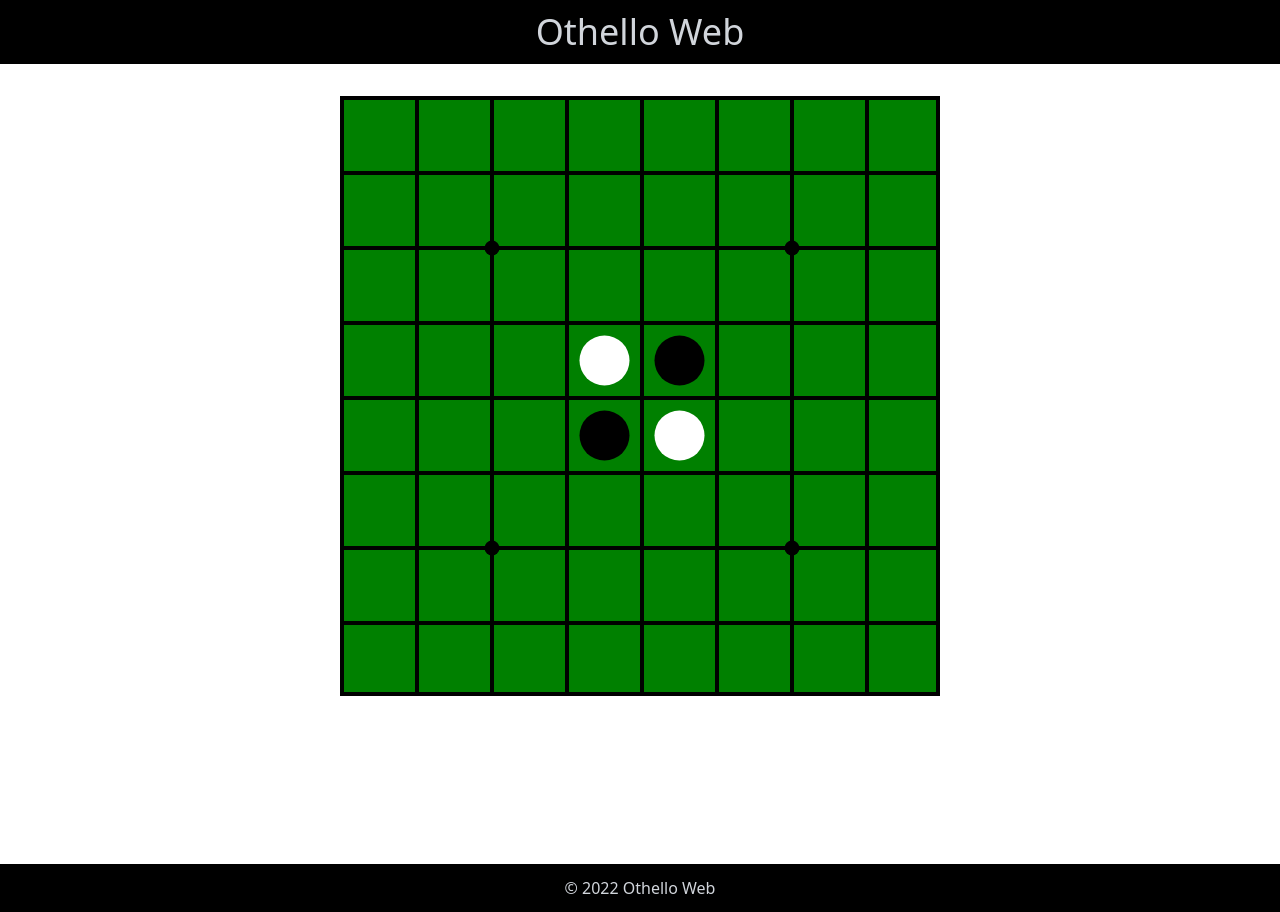
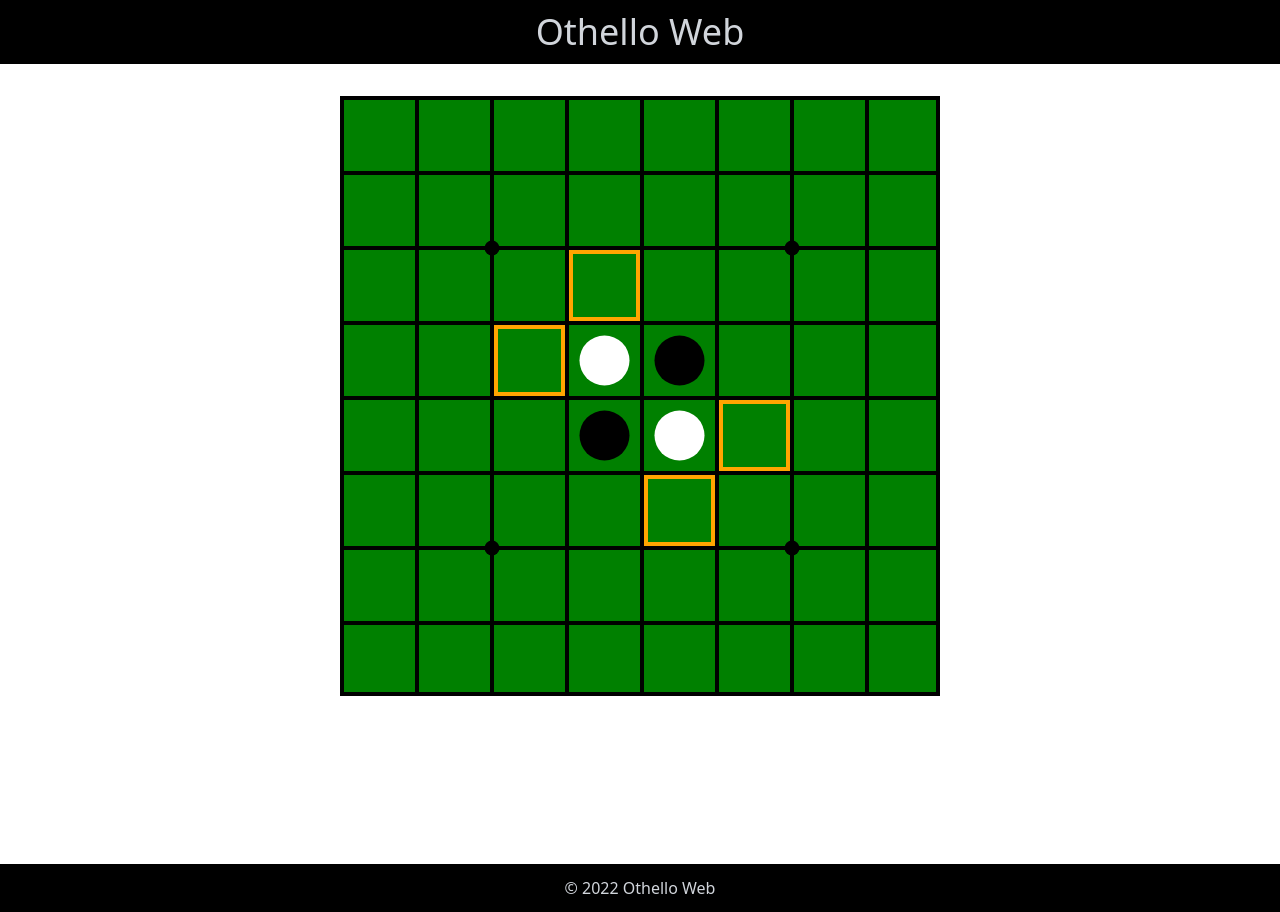
Before and after one commit to HiLow2021/GameWeb, a Next.js app in the folder Front/: page / in a window 1280 px wide. Built offline with nearby package versions, Linux system fonts and the light colour scheme.

Commit message:
update highlight feature

```diff
--- a/Front/components/othello.tsx
+++ b/Front/components/othello.tsx
@@ -72,7 +72,8 @@ const Othello = ({ width, height }: { width: number; height: number }): JSX.Elem
                     )}
                 </Layer>
                 <Layer key="othello-stone-layer">
-                    {coordinates.map((coordinate) => (
+                    {coordinates.map((coordinate) =>
+                        coordinate.shape === 'ellipse' ? (
                             <Ellipse
                                 fill={coordinate.color}
                                 x={cellWidth * coordinate.x + cellWidth / 2 + strokeWidthHalf}
@@ -80,7 +81,17 @@ const Othello = ({ width, height }: { width: number; height: number }): JSX.Elem
                                 radiusX={cellWidth / 3}
                                 radiusY={cellHeight / 3}
                             />
-                    ))}
+                        ) : (
+                            <Rect
+                                stroke={coordinate.color}
+                                strokeWidth={strokeWidth}
+                                x={cellWidth * coordinate.x + strokeWidth + strokeWidthHalf}
+                                y={cellHeight * coordinate.y + strokeWidth + strokeWidthHalf}
+                                width={cellWidth - strokeWidth * 2}
+                                height={cellHeight - strokeWidth * 2}
+                            />
+                        )
+                    )}
                 </Layer>
             </Stage>
         </>
@@ -103,7 +114,7 @@ function convertCellsToStones(cells: OthelloBoardCell[][]): Coordinate[] {
                     break;
 
                 case 'highLight':
-                    coordinate = { x, y, color: 'yellow', shape: 'rect' };
+                    coordinate = { x, y, color: 'orange', shape: 'rect' };
                     break;
 
                 default:
--- a/Front/shared/othello/othelloBoard.ts
+++ b/Front/shared/othello/othelloBoard.ts
@@ -39,6 +39,14 @@ export class OthelloBoard {
         return this.cells[y][x];
     }
 
+    public set(x: number, y: number, cell: OthelloBoardCell): void {
+        if (!this.isWithinRange(x, y)) {
+            return;
+        }
+
+        this.cells[y][x] = cell;
+    }
+
     public getCount(cell: OthelloBoardCell): number {
         let count = 0;
         for (let y = 0; y < this.cells.length; y++) {
@@ -52,12 +60,14 @@ export class OthelloBoard {
         return count;
     }
 
-    public set(x: number, y: number, cell: OthelloBoardCell): void {
-        if (!this.isWithinRange(x, y)) {
-            return;
+    public reset(cell: OthelloBoardCell): void {
+        for (let y = 0; y < this.cells.length; y++) {
+            for (let x = 0; x < this.cells[y].length; x++) {
+                if (this.cells[y][x] === cell) {
+                    this.cells[y][x] = OthelloBoardCell.empty;
+                }
+            }
         }
-
-        this.cells[y][x] = cell;
     }
 
     private isWithinRange(x: number, y: number): boolean {
--- a/Front/shared/othello/othelloManager.ts
+++ b/Front/shared/othello/othelloManager.ts
@@ -28,6 +28,7 @@ export class OthelloManager {
     public initialize(): void {
         this._currentTurn = Turn.black;
         this.board.initialize();
+        this.setHighLight(this.currentStone);
     }
 
     public next(x: number, y: number): boolean {
@@ -37,6 +38,7 @@ export class OthelloManager {
 
         if (this.put(x, y, this.currentStone)) {
             this.rotateTurn();
+            this.setHighLight(this.currentStone);
 
             return true;
         }
@@ -131,6 +133,18 @@ export class OthelloManager {
         return count;
     }
 
+    private setHighLight(chip: OthelloBoardCell): void {
+        this.board.reset(OthelloBoardCell.highLight);
+
+        for (let x = 0; x < this.board.size; x++) {
+            for (let y = 0; y < this.board.size; y++) {
+                if (this.canPut(x, y, chip)) {
+                    this.board.set(x, y, OthelloBoardCell.highLight);
+                }
+            }
+        }
+    }
+
     private canSearch(chip1: OthelloBoardCell, chip2: OthelloBoardCell): boolean {
         return (
             (chip1 == OthelloBoardCell.black && chip2 == OthelloBoardCell.white) ||
```
Lines whose indentation alone changed are shown as unchanged.
